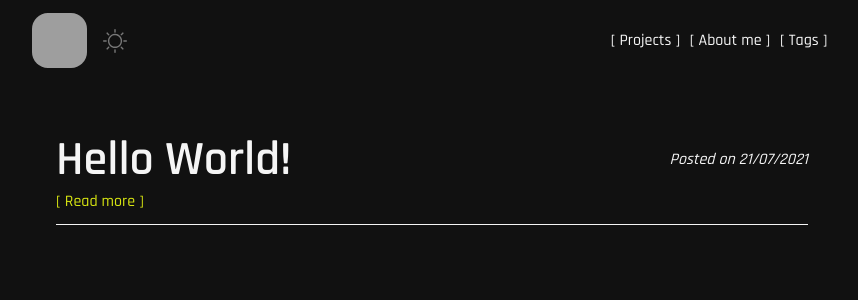
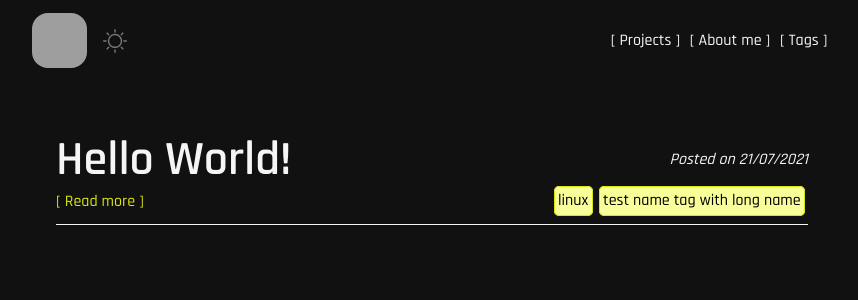
Before and after one commit to ropoko/ropoko.net, a Next.js app: page / in a window 1280 px wide. Shown: the top 300 px of the page, without its empty margins (208-1066 px from the left). Built offline with nearby package versions, Linux system fonts and the light colour scheme; grey boxes are pictures that could not be loaded.

Commit message:
style: changed spaces -> tab (2)

```diff
--- a/src/posts/firstPost.md
+++ b/src/posts/firstPost.md
@@ -2,7 +2,7 @@
 id: 0
 title: Hello World!
 date: '21/07/2021'
-tags: []
+tags: ['linux', 'test name tag with long name']
 ---
 
 ## Welcome to my first post!
```
Also changed, not shown: .eslintrc.json, src/components/Header/HeaderStyle.ts (indentation only), src/components/Header/index.tsx (indentation only), src/components/ListPost/ListPostStyle.tsx (indentation only), src/components/ListPost/index.tsx (indentation only), src/components/Post/PostStyle.tsx (indentation only), src/components/Post/index.tsx (indentation only), src/pages/_app.tsx (indentation only), src/pages/_document.tsx (indentation only), src/pages/index.tsx (indentation only), src/pages/posts/[slug].tsx (indentation only), 1 other file (tests, documents, lock files or other folders).
